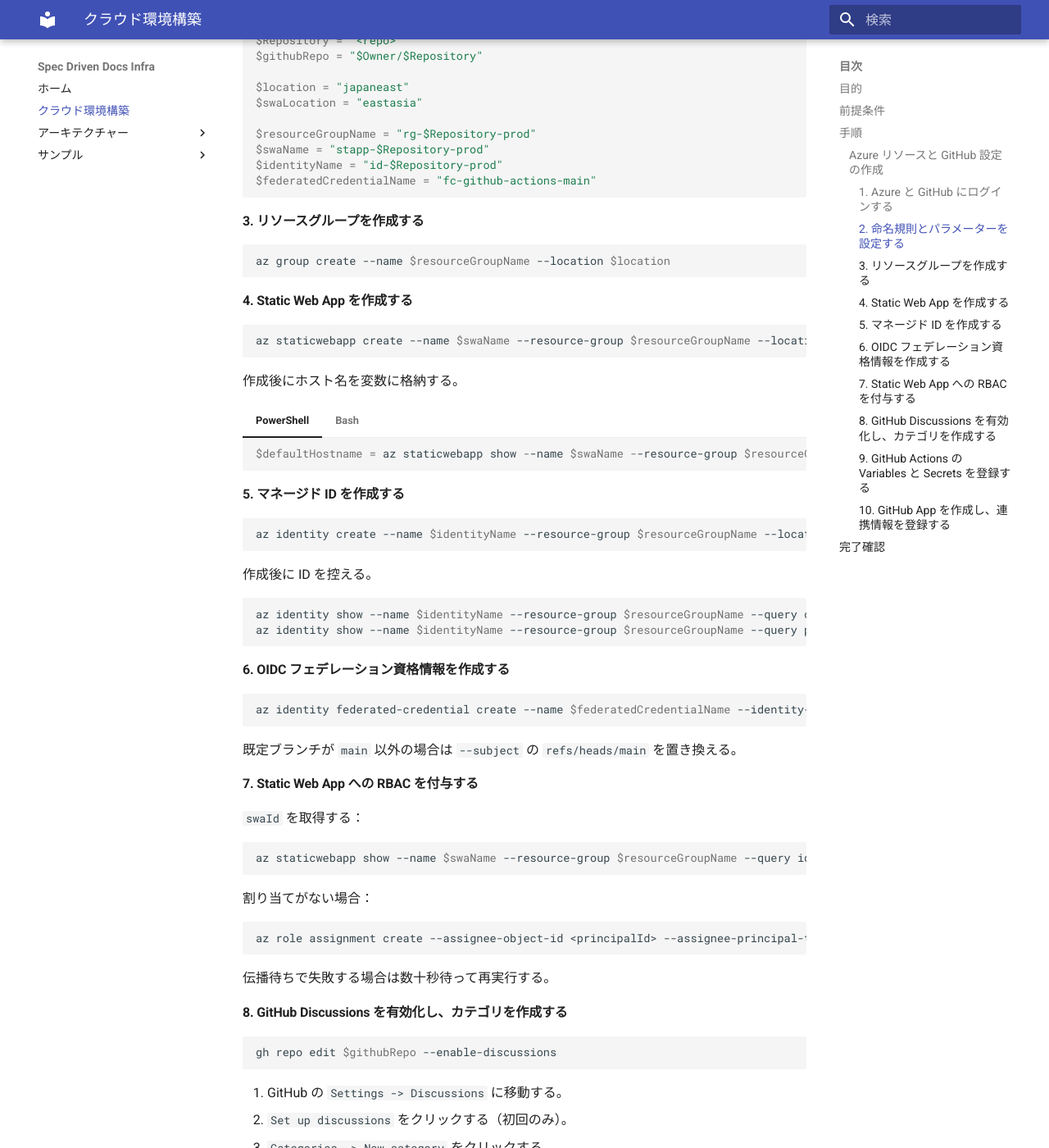
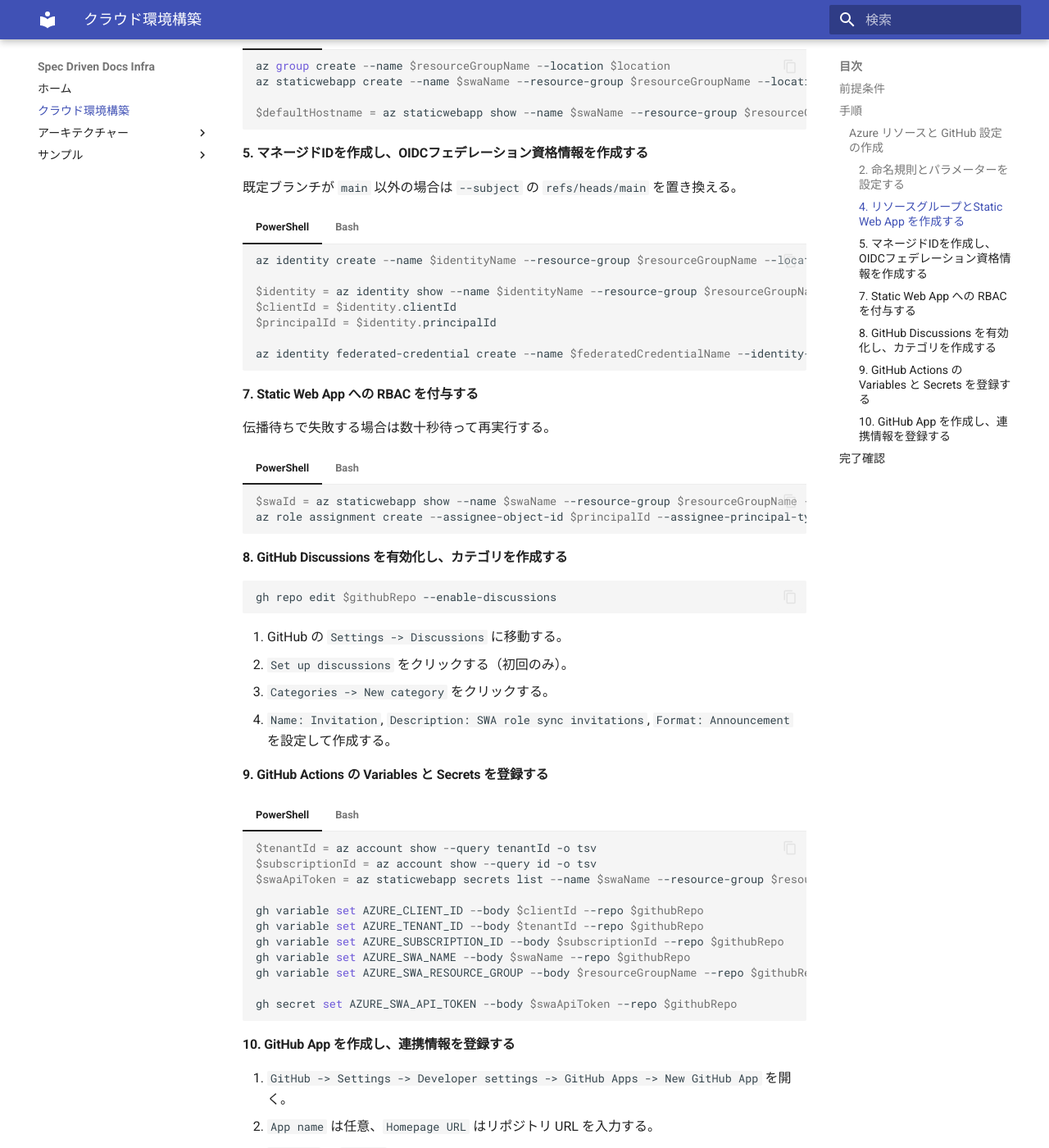
Before and after one commit to ssd-mkdocs-platform/ssd-mkdocs-sample, an MkDocs documentation site: the page built from docs/cloud-resources-setup.md, in a window 1280 px wide and 1400 px high, scrolled down 1018 px. Shown: the whole window at 82% size. Built offline with MkDocs 1.6.1 and Material for MkDocs 9.7.7, drawn with Linux system fonts in a browser that asks for light colours; some of the changed text lies outside the part shown.

Commit message:
feat: mkdocs.ymlにコードコピー機能を追加

````diff
--- a/docs/cloud-resources-setup.md
+++ b/docs/cloud-resources-setup.md
@@ -1,8 +1,4 @@
 # クラウド環境構築手順（Azure Static Web Apps + GitHub）
-
-この手順書は `scripts/Setup-CloudResources.ps1` の内容を手動実行できるように整理したものです。
-
-## 目的
 
 Azure Static Web Apps と GitHub Actions/OIDC を連携させ、GitHub Discussions と必要な Secrets/Variables を準備する。
 
@@ -16,14 +12,6 @@ Azure Static Web Apps と GitHub Actions/OIDC を連携させ、GitHub Discussio
 ## 手順
 
 ### Azure リソースと GitHub 設定の作成
-
-#### 1. Azure と GitHub にログインする
-
-```shell
-az login
-az account set --subscription "<subscription-id-or-name>"
-gh auth login
-```
 
 #### 2. 命名規則とパラメーターを設定する
 
@@ -61,68 +49,70 @@ GitHubのOwnerとRepository名を設定する。
     federatedCredentialName="fc-github-actions-main"
     ```
 
-#### 3. リソースグループを作成する
-
-```shell
-az group create --name $resourceGroupName --location $location
-```
-
-#### 4. Static Web App を作成する
-
-```shell
-az staticwebapp create --name $swaName --resource-group $resourceGroupName --location $swaLocation --sku Standard
-```
-
-作成後にホスト名を変数に格納する。
+#### 4. リソースグループとStatic Web App を作成する
 
 === "PowerShell"
 
     ```powershell
+    az group create --name $resourceGroupName --location $location
+    az staticwebapp create --name $swaName --resource-group $resourceGroupName --location $swaLocation --sku Standard
+
     $defaultHostname = az staticwebapp show --name $swaName --resource-group $resourceGroupName --query defaultHostname -o tsv
     ```
 
 === "Bash"
 
     ```bash
+    az group create --name $resourceGroupName --location $location
+    az staticwebapp create --name $swaName --resource-group $resourceGroupName --location $swaLocation --sku Standard
+
     defaultHostname=$(az staticwebapp show --name $swaName --resource-group $resourceGroupName --query defaultHostname -o tsv)
     ```
 
-#### 5. マネージド ID を作成する
-
-```shell
-az identity create --name $identityName --resource-group $resourceGroupName --location $location
-```
-
-作成後に ID を控える。
-
-```shell
-az identity show --name $identityName --resource-group $resourceGroupName --query clientId -o tsv
-az identity show --name $identityName --resource-group $resourceGroupName --query principalId -o tsv
-```
-
-#### 6. OIDC フェデレーション資格情報を作成する
-
-```shell
-az identity federated-credential create --name $federatedCredentialName --identity-name $identityName --resource-group $resourceGroupName --issuer "https://token.actions.githubusercontent.com" --subject "repo:${githubRepo}:ref:refs/heads/main" --audiences "api://AzureADTokenExchange"
-```
+#### 5. マネージドIDを作成し、OIDCフェデレーション資格情報を作成する
 
 既定ブランチが `main` 以外の場合は `--subject` の `refs/heads/main` を置き換える。
 
+=== "PowerShell"
+
+    ```powershell
+    az identity create --name $identityName --resource-group $resourceGroupName --location $location
+
+    $identity = az identity show --name $identityName --resource-group $resourceGroupName --query "{clientId:clientId, principalId:principalId}" -o json | ConvertFrom-Json
+    $clientId = $identity.clientId
+    $principalId = $identity.principalId
+
+    az identity federated-credential create --name $federatedCredentialName --identity-name $identityName --resource-group $resourceGroupName --issuer "https://token.actions.githubusercontent.com" --subject "repo:$githubRepo:ref:refs/heads/main" --audiences "api://AzureADTokenExchange"
+    ```
+
+=== "Bash"
+
+    ```bash
+    az identity create --name $identityName --resource-group $resourceGroupName --location $location
+
+    clientId=$(az identity show --name $identityName --resource-group $resourceGroupName --query clientId -o tsv)
+    principalId=$(az identity show --name $identityName --resource-group $resourceGroupName --query principalId -o tsv)
+
+    az identity federated-credential create --name $federatedCredentialName --identity-name $identityName --resource-group $resourceGroupName --issuer "https://token.actions.githubusercontent.com" --subject "repo:$githubRepo:ref:refs/heads/main" --audiences "api://AzureADTokenExchange"
+    ```
+
 #### 7. Static Web App への RBAC を付与する
 
-`swaId` を取得する：
+伝播待ちで失敗する場合は数十秒待って再実行する。
 
-```shell
-az staticwebapp show --name $swaName --resource-group $resourceGroupName --query id -o tsv
-```
+=== "PowerShell"
 
-割り当てがない場合：
+    ```powershell
+    $swaId = az staticwebapp show --name $swaName --resource-group $resourceGroupName --query id -o tsv
+    az role assignment create --assignee-object-id $principalId --assignee-principal-type ServicePrincipal --role Contributor --scope $swaId
+    ```
 
-```shell
-az role assignment create --assignee-object-id <principalId> --assignee-principal-type ServicePrincipal --role Contributor --scope <swaId>
-```
+=== "Bash"
 
-伝播待ちで失敗する場合は数十秒待って再実行する。
+    ```bash
+    swaId=$(az staticwebapp show --name $swaName --resource-group $resourceGroupName --query id -o tsv)
+    az role assignment create --assignee-object-id $principalId --assignee-principal-type ServicePrincipal --role Contributor --scope $swaId
+    ```
 
 #### 8. GitHub Discussions を有効化し、カテゴリを作成する
 
@@ -137,34 +127,37 @@ gh repo edit $githubRepo --enable-discussions
 
 #### 9. GitHub Actions の Variables と Secrets を登録する
 
-テナント ID とサブスクリプション ID を控える：
+=== "PowerShell"
 
-```shell
-az account show --query tenantId -o tsv
-az account show --query id -o tsv
-```
+    ```powershell
+    $tenantId = az account show --query tenantId -o tsv
+    $subscriptionId = az account show --query id -o tsv
+    $swaApiToken = az staticwebapp secrets list --name $swaName --resource-group $resourceGroupName --query properties.apiKey -o tsv
 
-SWA API トークンを控える：
+    gh variable set AZURE_CLIENT_ID --body $clientId --repo $githubRepo
+    gh variable set AZURE_TENANT_ID --body $tenantId --repo $githubRepo
+    gh variable set AZURE_SUBSCRIPTION_ID --body $subscriptionId --repo $githubRepo
+    gh variable set AZURE_SWA_NAME --body $swaName --repo $githubRepo
+    gh variable set AZURE_SWA_RESOURCE_GROUP --body $resourceGroupName --repo $githubRepo
 
-```shell
-az staticwebapp secrets list --name $swaName --resource-group $resourceGroupName --query properties.apiKey -o tsv
-```
+    gh secret set AZURE_SWA_API_TOKEN --body $swaApiToken --repo $githubRepo
+    ```
 
-次の Variables を設定する。
+=== "Bash"
 
-```shell
-gh variable set AZURE_CLIENT_ID --body "<clientId>" --repo $githubRepo
-gh variable set AZURE_TENANT_ID --body "<tenantId>" --repo $githubRepo
-gh variable set AZURE_SUBSCRIPTION_ID --body "<subscriptionId>" --repo $githubRepo
-gh variable set AZURE_SWA_NAME --body "$swaName" --repo $githubRepo
-gh variable set AZURE_SWA_RESOURCE_GROUP --body "$resourceGroupName" --repo $githubRepo
-```
+    ```bash
+    tenantId=$(az account show --query tenantId -o tsv)
+    subscriptionId=$(az account show --query id -o tsv)
+    swaApiToken=$(az staticwebapp secrets list --name $swaName --resource-group $resourceGroupName --query properties.apiKey -o tsv)
 
-次の Secrets を設定する。
+    gh variable set AZURE_CLIENT_ID --body "${clientId}" --repo $githubRepo
+    gh variable set AZURE_TENANT_ID --body "${tenantId}" --repo $githubRepo
+    gh variable set AZURE_SUBSCRIPTION_ID --body "${subscriptionId}" --repo $githubRepo
+    gh variable set AZURE_SWA_NAME --body "${swaName}" --repo $githubRepo
+    gh variable set AZURE_SWA_RESOURCE_GROUP --body "${resourceGroupName}" --repo $githubRepo
 
-```shell
-gh secret set AZURE_SWA_API_TOKEN --body "<swaApiToken>" --repo $githubRepo
-```
+    gh secret set AZURE_SWA_API_TOKEN --body "${swaApiToken}" --repo $githubRepo
+    ```
 
 #### 10. GitHub App を作成し、連携情報を登録する
 
--- a/mkdocs.yml
+++ b/mkdocs.yml
@@ -18,6 +18,8 @@ nav:
 theme:
   name: material
   language: ja
+  features:
+    - content.code.copy
 
 extra_css:
   - stylesheets/pdf-fixes.css
````
